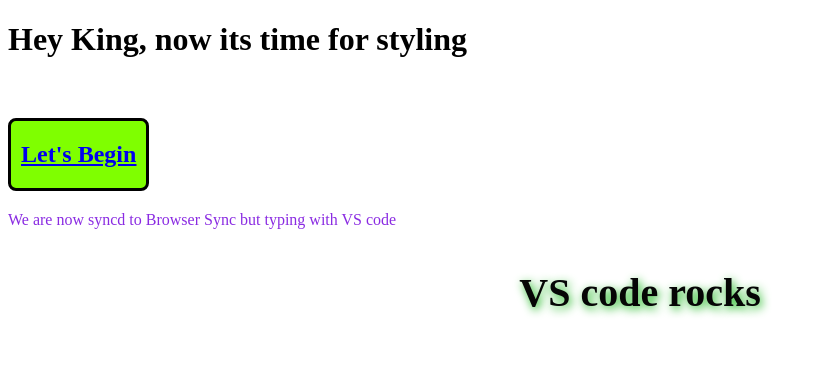
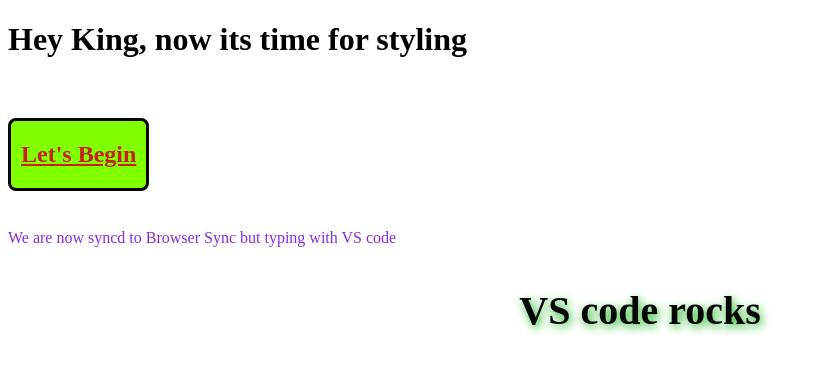
Before and after one commit to lurkingmonster/coursera-test, a plain HTML site: page CSS/css test.html in a window 1280 px wide. In both pictures the pointer is over the link "Let's Begin". Shown: the whole page, without its empty margins (0-823 px from the left). Drawn offline with Linux system fonts and the light colour scheme.

Commit message:
more practice

```diff
--- a/CSS/css test.html
+++ b/CSS/css test.html
@@ -10,8 +10,10 @@
             color: blueviolet;
         }
 
-        .msg2 {
+       a:link,
+        a:visited {
             border: solid;
+            text-decoration: none;
             border-color: black;
             border-radius: 8px;
             padding: 20px 10px;
@@ -21,14 +23,19 @@
             color: rgb(11, 225, 29);
         }
 
-        .msg2:hover {
+        .msg2 a:hover {
+            border: solid;
+            border-color: black;
+            border-radius: 8px;
+            padding: 20px 10px;
+            display: inline-block;
             text-decoration: underline;
             cursor: pointer;
             color: rgb(201, 31, 31);
             background-color: chartreuse;
         }
 
-        .msg2:active {
+        .msg2 a:active {
             text-decoration: underline;
             cursor: pointer;
             color: rgb(201, 31, 31);
```
